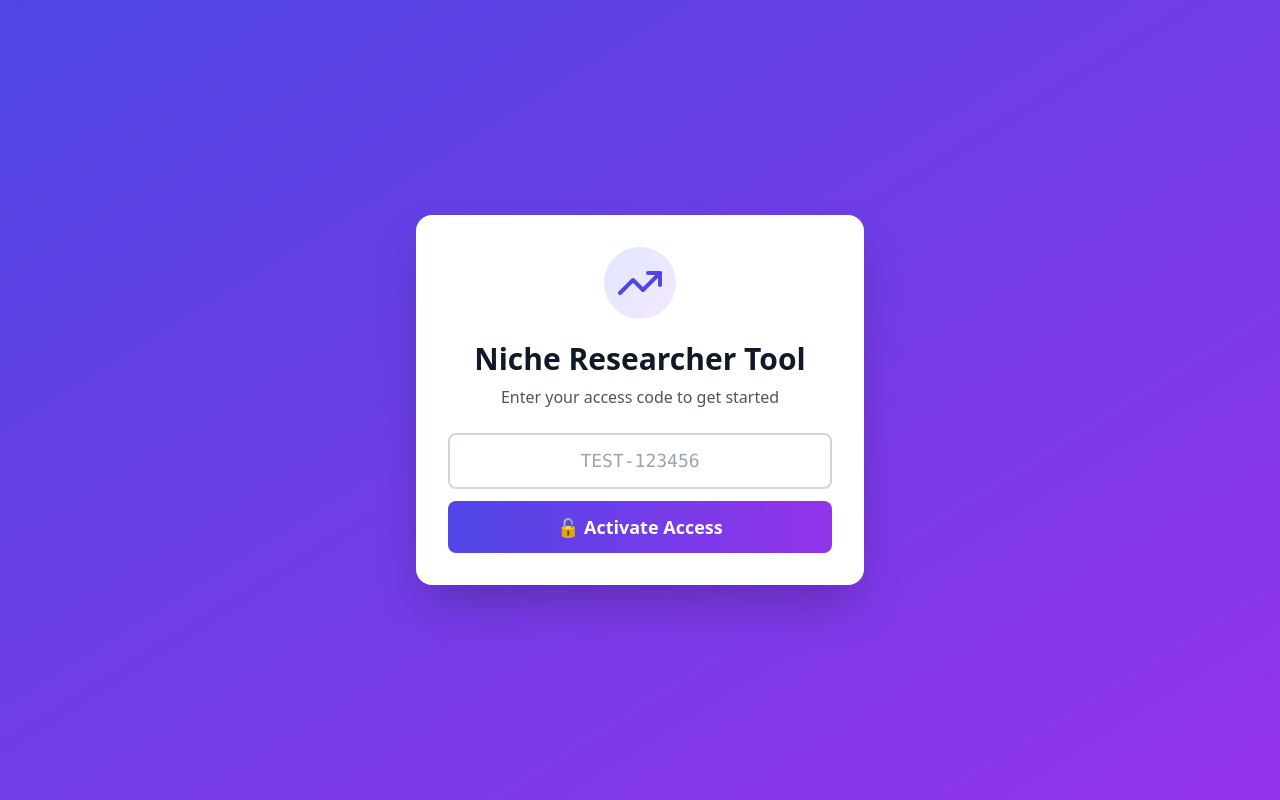
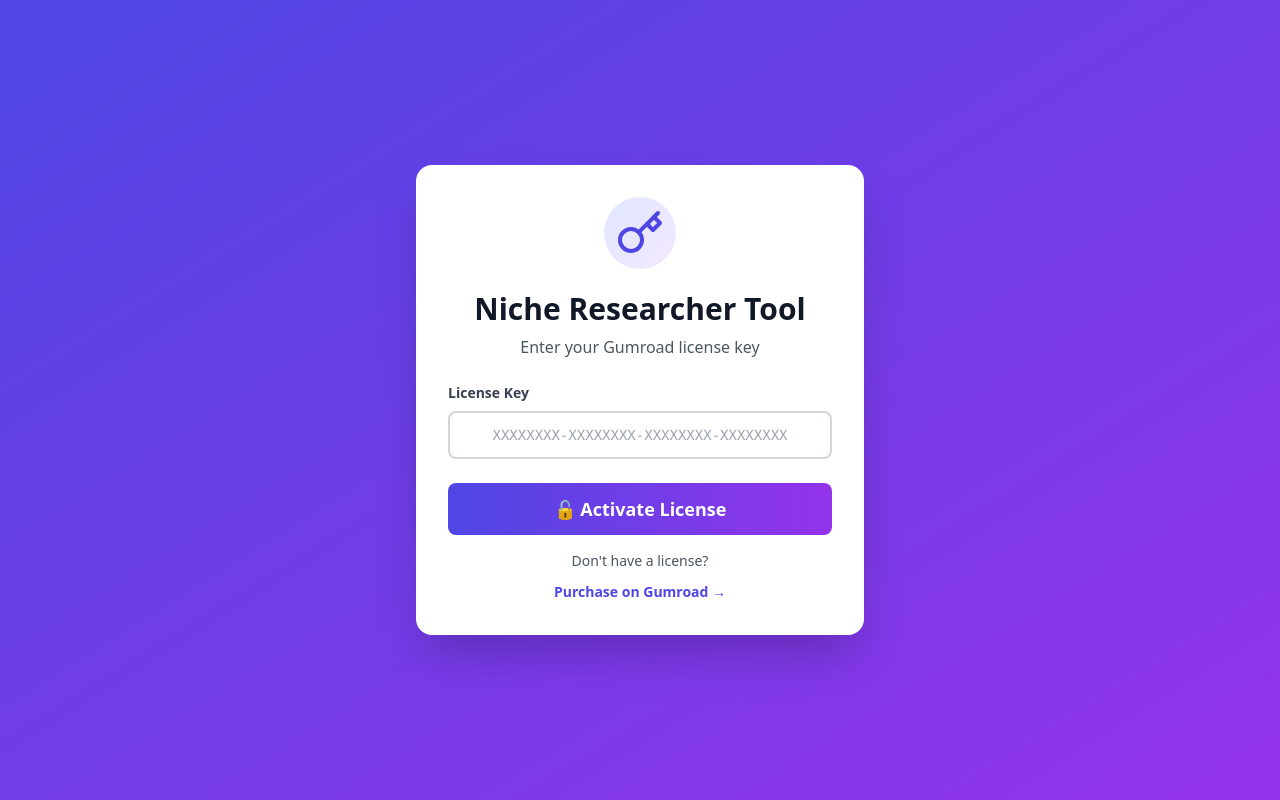
Before and after one commit to rainathecreatour-ops/niche-researcher-tool, a React (Create React App) app: page / in a window 1280 px wide. Built offline with nearby package versions, Linux system fonts and the light colour scheme.

Commit message:
Update App.jsx

```diff
--- a/src/App.jsx
+++ b/src/App.jsx
@@ -16,17 +16,19 @@
   Trash2,
   LayoutList,
   BarChart3,
+  Key,
 } from "lucide-react";
 
 export default function App() {
   const productName = "Niche Researcher Tool";
 
-  // 🔐 Access codes (simple for now)
-  const VALID_CODES = useMemo(() => ["TEST-123456", "ADMIN-2024"], []);
+  // 🔐 Gumroad configuration
+  const GUMROAD_PRODUCT_ID = "YOUR_GUMROAD_PRODUCT_ID"; // Replace with your actual product ID from Gumroad
 
   const [isAuthenticated, setIsAuthenticated] = useState(false);
-  const [accessCode, setAccessCode] = useState("");
+  const [licenseKey, setLicenseKey] = useState("");
   const [authLoading, setAuthLoading] = useState(false);
+  const [authError, setAuthError] = useState("");
 
   const [step, setStep] = useState("intake"); // intake | research
   const [loading, setLoading] = useState(false);
@@ -35,7 +37,7 @@
   // New: Modes (makes it feel like software, not chat)
   const [mode, setMode] = useState("Explore"); // Explore | Validate | Build | Launch
 
-  // New: “Workspace” tab
+  // New: "Workspace" tab
   const [view, setView] = useState("Research"); // Research | My Niches
 
   const [detailLevel, setDetailLevel] = useState("beginner"); // beginner | advanced
@@ -88,32 +90,70 @@
 
   // Persist login
   useEffect(() => {
-    const token = localStorage.getItem("sessionToken");
-    if (token) setIsAuthenticated(true);
+    const savedLicense = localStorage.getItem("validatedLicense");
+    if (savedLicense) {
+      setIsAuthenticated(true);
+      setLicenseKey(savedLicense);
+    }
     setSavedNiches(readSaved());
   }, []);
 
-  const handleVerifyAccess = async () => {
-    const code = accessCode.trim().toUpperCase();
-    if (!code) return alert("Please enter your access code");
+  const verifyGumroadLicense = async (key) => {
+    // Gumroad License Verification API
+    // Documentation: https://app.gumroad.com/api
+
+    const response = await fetch("https://api.gumroad.com/v2/licenses/verify", {
+      method: "POST",
+      headers: {
+        "Content-Type": "application/x-www-form-urlencoded",
+      },
+      body: new URLSearchParams({
+        product_id: GUMROAD_PRODUCT_ID,
+        license_key: key,
+        increment_uses_count: "false", // Set to "true" if you want to track usage
+      }),
+    });
+
+    const data = await response.json();
+    return data;
+  };
+
+  const handleVerifyLicense = async () => {
+    const key = licenseKey.trim();
+    if (!key) {
+      setAuthError("Please enter your license key");
+      return;
+    }
 
     setAuthLoading(true);
+    setAuthError("");
+
     try {
-      if (VALID_CODES.includes(code)) {
-        localStorage.setItem("sessionToken", "session-" + Date.now());
+      const result = await verifyGumroadLicense(key);
+
+      if (result.success && result.purchase) {
+        // License is valid
+        localStorage.setItem("validatedLicense", key);
+        localStorage.setItem("licenseData", JSON.stringify(result.purchase));
         setIsAuthenticated(true);
-        alert("✅ Access granted!");
+        showToast("✅ License activated successfully!");
       } else {
-        alert("❌ Invalid access code.");
+        // License is invalid
+        setAuthError(result.message || "Invalid license key. Please check and try again.");
       }
+    } catch (error) {
+      console.error("License verification error:", error);
+      setAuthError("Unable to verify license. Please check your connection and try again.");
     } finally {
       setAuthLoading(false);
     }
   };
 
   const handleLogout = () => {
-    localStorage.removeItem("sessionToken");
+    localStorage.removeItem("validatedLicense");
+    localStorage.removeItem("licenseData");
     setIsAuthenticated(false);
+    setLicenseKey("");
     setStep("intake");
     setChatHistory([]);
     setScorecard(null);
@@ -147,7 +187,7 @@
     return aiText;
   };
 
-  // --- Parsing logic (makes results feel “tool-like”) ---
+  // --- Parsing logic (makes results feel "tool-like") ---
   const parseScorecard = (text) => {
     // Looks for:
     // Demand: 7/10
@@ -173,7 +213,7 @@
   };
 
   const parseNextActions = (text) => {
-    // Find “NEXT 3 ACTIONS” block, then grab numbered lines 1..3
+    // Find "NEXT 3 ACTIONS" block, then grab numbered lines 1..3
     const blockMatch =
       text.match(/NEXT\s*3\s*ACTIONS[\s\S]*?(?=\n#{1,3}\s|\n[A-Z][A-Z \-]{4,}:|\n🔍|\n$)/i) ||
       text.match(/NEXT\s*3\s*ACTIONS[\s\S]*$/i);
@@ -356,35 +396,58 @@
         <div className="bg-white rounded-2xl shadow-2xl p-8 max-w-md w-full">
           <div className="text-center mb-6">
             <div className="inline-block p-3 bg-gradient-to-br from-indigo-100 to-purple-100 rounded-full mb-4">
-              <TrendingUp className="w-12 h-12 text-indigo-600" />
+              <Key className="w-12 h-12 text-indigo-600" />
             </div>
             <h1 className="text-3xl font-bold text-gray-900 mb-2">{productName}</h1>
-            <p className="text-gray-600">Enter your access code to get started</p>
+            <p className="text-gray-600">Enter your Gumroad license key</p>
           </div>
 
-          <input
-            value={accessCode}
-            onChange={(e) => setAccessCode(e.target.value)}
-            onKeyDown={(e) => e.key === "Enter" && handleVerifyAccess()}
-            placeholder="TEST-123456"
-            className="w-full px-4 py-3 border-2 border-gray-300 rounded-lg mb-3 focus:border-indigo-500 focus:outline-none text-lg font-mono text-center uppercase"
-            disabled={authLoading}
-          />
+          <div className="mb-4">
+            <label className="block text-sm font-semibold text-gray-700 mb-2">License Key</label>
+            <input
+              value={licenseKey}
+              onChange={(e) => {
+                setLicenseKey(e.target.value);
+                setAuthError("");
+              }}
+              onKeyDown={(e) => e.key === "Enter" && handleVerifyLicense()}
+              placeholder="XXXXXXXX-XXXXXXXX-XXXXXXXX-XXXXXXXX"
+              className="w-full px-4 py-3 border-2 border-gray-300 rounded-lg mb-2 focus:border-indigo-500 focus:outline-none text-sm font-mono text-center uppercase"
+              disabled={authLoading}
+            />
+            {authError && (
+              <div className="text-red-600 text-sm mt-2 p-3 bg-red-50 rounded-lg border border-red-200">
+                {authError}
+              </div>
+            )}
+          </div>
 
           <button
-            onClick={handleVerifyAccess}
+            onClick={handleVerifyLicense}
             disabled={authLoading}
-            className="w-full bg-gradient-to-r from-indigo-600 to-purple-600 text-white py-3 rounded-lg font-semibold hover:from-indigo-700 hover:to-purple-700 text-lg disabled:opacity-50 flex items-center justify-center gap-2"
+            className="w-full bg-gradient-to-r from-indigo-600 to-purple-600 text-white py-3 rounded-lg font-semibold hover:from-indigo-700 hover:to-purple-700 text-lg disabled:opacity-50 flex items-center justify-center gap-2 mb-4"
           >
             {authLoading ? (
               <>
                 <Loader2 className="w-5 h-5 animate-spin" />
-                Verifying...
+                Verifying License...
               </>
             ) : (
-              "🔓 Activate Access"
+              "🔓 Activate License"
             )}
           </button>
+
+          <div className="text-center">
+            <p className="text-sm text-gray-600 mb-2">Don't have a license?</p>
+            <a
+              href="https://gumroad.com/YOUR_PRODUCT_LINK"
+              target="_blank"
+              rel="noopener noreferrer"
+              className="text-indigo-600 hover:text-indigo-700 font-semibold text-sm"
+            >
+              Purchase on Gumroad →
+            </a>
+          </div>
         </div>
       </div>
     );
```
